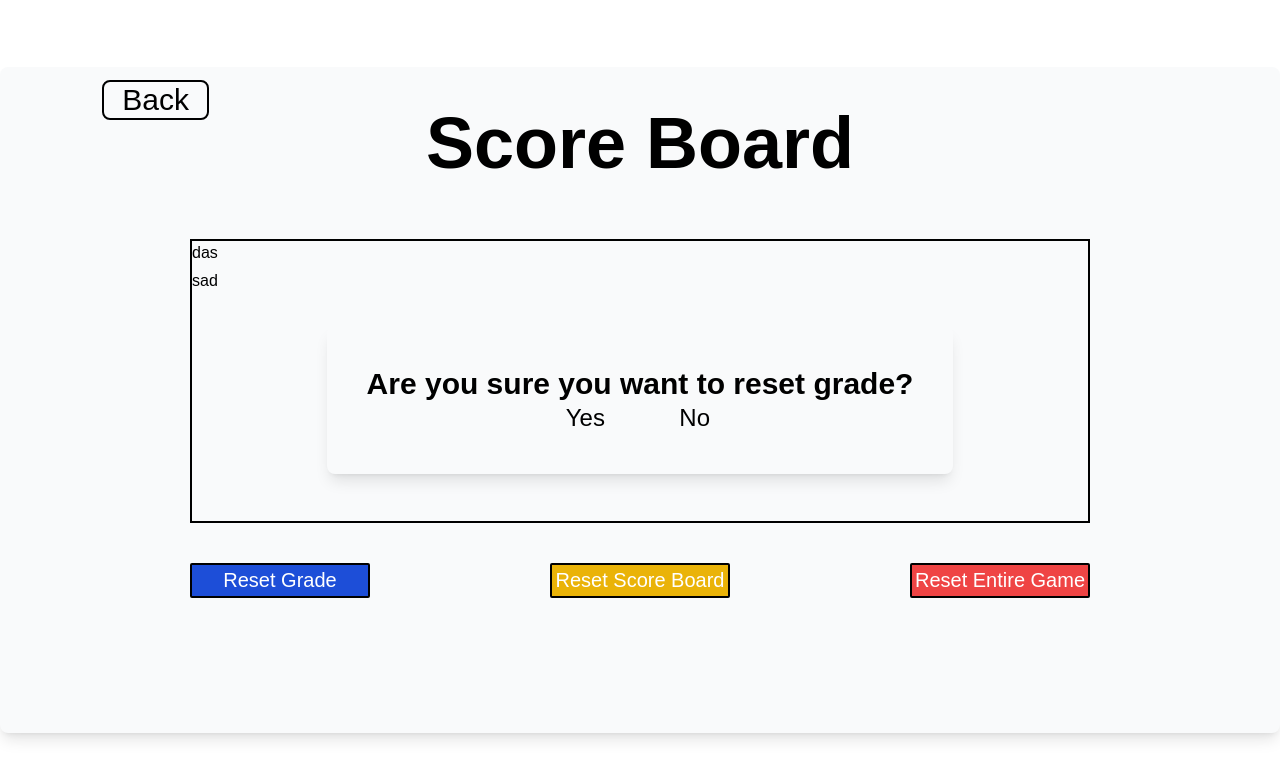
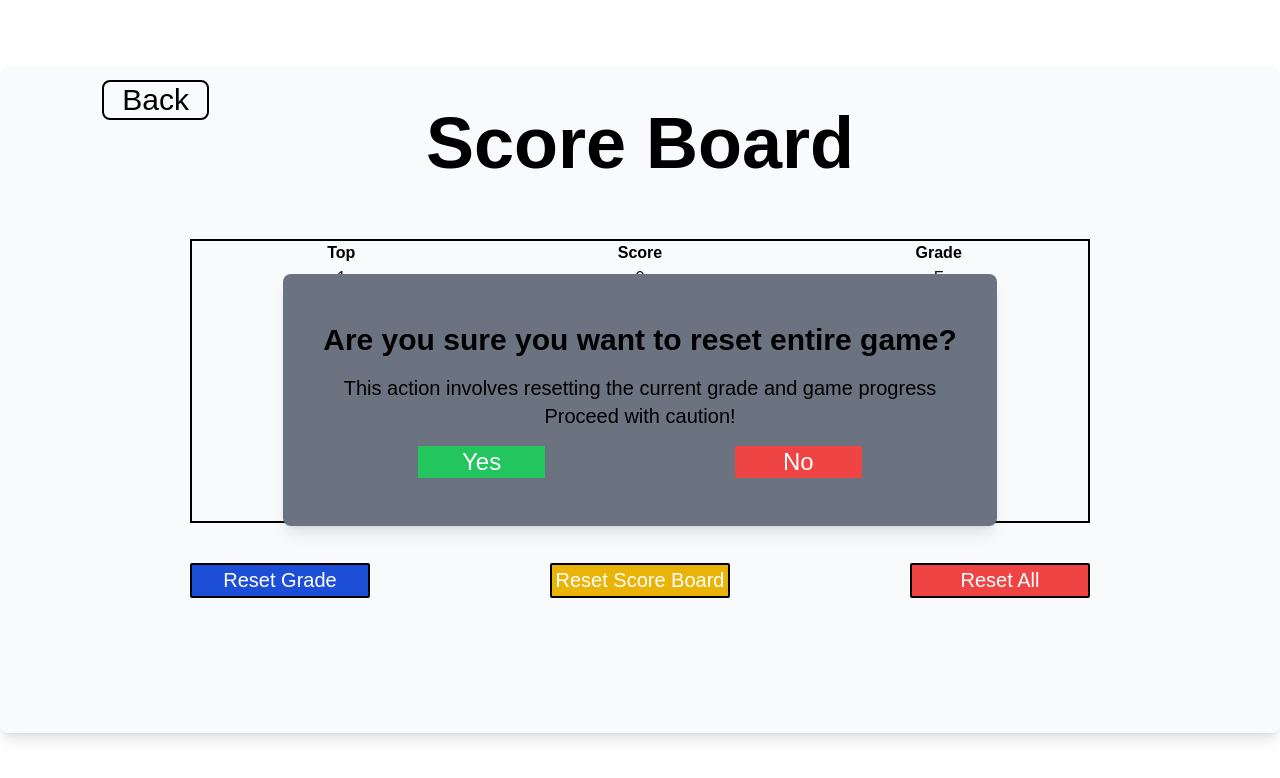
Before and after one commit to mt1516/TheGradeEscape, a Next.js app: page /scoreboard in a window 1280 px wide. Both pictures are taken after a click on the button "Reset Grade". Shown: the top 778 px of the page. Built offline with nearby package versions, Linux system fonts and the light colour scheme.

Commit message:
Finish score board

```diff
--- a/app/(main)/(main-menu)/page.tsx
+++ b/app/(main)/(main-menu)/page.tsx
@@ -1,7 +1,7 @@
 'use client';
 
 import Link from 'next/link';
-import { resetStorage } from '@/app/game/storage';
+import { initStorage } from '@/app/game/storage';
 
 export default function Home() {
   return (
--- a/app/game/storage.tsx
+++ b/app/game/storage.tsx
@@ -11,7 +11,15 @@ export enum GAMEMODE_DIFFICULTY {
     FINAL_HARD = 'final-hard'
 }
 
-export function resetStorage() {
+export function initStorage() {
+    resetCurrentGame(false);
+    resetScoreBoard(false);
+    if (typeof window !== 'undefined') {
+        localStorage.setItem('currentCharacter', '1');
+    }
+}
+
+export function resetCurrentGame(reload: boolean = true) {
     if (typeof window !== 'undefined') {
         localStorage.setItem('DTWS-easy', '0');
         localStorage.setItem('DTWS-medium', '0');
@@ -23,10 +31,71 @@ export function resetStorage() {
         localStorage.setItem('DBTW-medium', '0');
         localStorage.setItem('DBTW-hard', '0');
         localStorage.setItem('final-hard', '0');
-        localStorage.setItem('currentCharacter', '1');
         localStorage.setItem('currentGrade', 'F');
-        window.location.reload();
+        if (reload) {
+            window.location.reload();
+        }
     }
+}
+
+export function resetScoreBoard(reload: boolean = true) {
+    if (typeof window !== 'undefined') {
+        localStorage.setItem('top-1-s', '0');
+        localStorage.setItem('top-2-s', '0');
+        localStorage.setItem('top-3-s', '0');
+        localStorage.setItem('top-4-s', '0');
+        localStorage.setItem('top-5-s', '0');
+        localStorage.setItem('top-6-s', '0');
+        localStorage.setItem('top-7-s', '0');
+        localStorage.setItem('top-8-s', '0');
+        localStorage.setItem('top-9-s', '0');
+        localStorage.setItem('top-10-s', '0');
+        localStorage.setItem('top-1-g', 'F');
+        localStorage.setItem('top-2-g', 'F');
+        localStorage.setItem('top-3-g', 'F');
+        localStorage.setItem('top-4-g', 'F');
+        localStorage.setItem('top-5-g', 'F');
+        localStorage.setItem('top-6-g', 'F');
+        localStorage.setItem('top-7-g', 'F');
+        localStorage.setItem('top-8-g', 'F');
+        localStorage.setItem('top-9-g', 'F');
+        localStorage.setItem('top-10-g', 'F');
+        if (reload) {
+            window.location.reload();
+        }
+    }
+}
+
+export function updateScoreBoard(score: number, grade = 'F') {
+    if (typeof window === 'undefined') return;
+    var scores = [];
+    for (var i = 1; i <= 10; i++) {
+        scores.push(parseInt(localStorage.getItem('top-' + i) || '0'));
+    }
+    var grades = [];
+    for (var i = 1; i <= 10; i++) {
+        grades.push(localStorage.getItem('top-' + i + '-g') || 'F');
+    }
+    scores.push(score);
+    grades.push(grade);
+    scores.sort((a, b) => b - a);
+    grades.sort((a, b) => compareGrade(b) - compareGrade(a));
+    for (var i = 1; i <= 10; i++) {
+        localStorage.setItem('top-' + i, scores[i - 1].toString());
+        localStorage.setItem('top-' + i + '-g', grades[i - 1]);
+    }
+}
+
+export function getScoreBoard(): { score: number, grade: string }[] {
+    if (typeof window === 'undefined') return [];
+    var scores = [];
+    for (var i = 1; i <= 10; i++) {
+        scores.push({
+            score: parseInt(localStorage.getItem('top-' + i) || '0'),
+            grade: localStorage.getItem('top-' + i + '-g') || 'F'
+        });
+    }
+    return scores;
 }
 
 export function checkPlayed(mode: GAMEMODE_DIFFICULTY): boolean {
@@ -37,16 +106,8 @@ export function setPlayed(mode: string, difficulty: string) {
     localStorage.setItem(mode + '-' + difficulty, '1');
 }
 
-export function canPlayMedium(): boolean {
-    return compareGrade('C') > 0;
-}
-
-export function canPlayHard(): boolean {
-    return compareGrade('B') > 0;
-}
-
 export function canPlayFinal(): boolean {
-    return compareGrade('A') > 0;
+    return compareGrade('A') >= 0;
 }
 
 export var currentCharacter = typeof window !== 'undefined' ? parseInt(localStorage.getItem('currentCharacter') || '1') : 1;
--- a/app/ui/scoreboard/button.tsx
+++ b/app/ui/scoreboard/button.tsx
@@ -4,43 +4,43 @@ import React, { useState } from 'react';
 import Confirm, { TYPE } from './popup';
 
 export default function Buttons() {
-    const [gradePopup, setGradePopup] = useState(false);
-    const [scoreBoardPopup, setScoreBoardPopup] = useState(false);
-    const [gamePopup, setGamePopup] = useState(false);
-    const openGradePopup = () => {
-        setGradePopup(true);
+    const [resetGamePopup, setResetGamePopup] = useState(false);
+    const [resetScoreBoardPopup, setResetScoreBoardPopup] = useState(false);
+    const [resetAllPopup, setResetAllPopup] = useState(false);
+    const openResetGamePopup = () => {
+        setResetGamePopup(true);
     }
-    const openScoreBoardPopup = () => {
-        setScoreBoardPopup(true);
+    const openResetScoreBoardPopup = () => {
+        setResetScoreBoardPopup(true);
     }
-    const openGamePopup = () => {
-        setGamePopup(true);
+    const openResetAllPopup = () => {
+        setResetAllPopup(true);
     }
-    const closeGradePopup = () => {
-        setGradePopup(false);
+    const closeResetGradePopup = () => {
+        setResetGamePopup(false);
     }
-    const closeScoreBoardPopup = () => {
-        setScoreBoardPopup(false);
+    const closeResetScoreBoardPopup = () => {
+        setResetScoreBoardPopup(false);
     }
-    const closeGamePopup = () => {
-        setGamePopup(false);
+    const closeResetAllPopup = () => {
+        setResetAllPopup(false);
     }
     return (
         <div className="container flex flex-row w-3/4 h-1/5 justify-between my-5">
-            {gradePopup && <Confirm type={TYPE.GRADE} closePopup={closeGradePopup} />
-            || scoreBoardPopup && <Confirm type={TYPE.BOARD} closePopup={closeScoreBoardPopup} />
-            || gamePopup && <Confirm type={TYPE.GAME} closePopup={closeGamePopup} />}
+            {resetGamePopup && <Confirm type={TYPE.GAME} closePopup={closeResetGradePopup} />
+            || resetScoreBoardPopup && <Confirm type={TYPE.BOARD} closePopup={closeResetScoreBoardPopup} />
+            || resetAllPopup && <Confirm type={TYPE.ALL} closePopup={closeResetAllPopup} />}
             <button className="container h-1/2 w-1/5 text-center text-xl border-2 border-black rounded-sm bg-blue-700 hover:bg-blue-800 text-white"
-                onClick={openGradePopup}>
+                onClick={openResetGamePopup}>
                 Reset Grade
             </button>
             <button className="container h-1/2 w-1/5 text-center text-xl border-2 border-black rounded-sm bg-yellow-500 hover:bg-yellow-600 text-white"
-                onClick={openScoreBoardPopup}>
+                onClick={openResetScoreBoardPopup}>
                 Reset Score Board
             </button>
             <button className="container h-1/2 w-1/5 text-center text-xl border-2 border-black rounded-sm bg-red-500 hover:bg-red-600 text-white"
-                onClick={openGamePopup}>
-                Reset Entire Game
+                onClick={openResetAllPopup}>
+                Reset All
             </button>
         </div>
     );
--- a/app/ui/scoreboard/popup.tsx
+++ b/app/ui/scoreboard/popup.tsx
@@ -1,9 +1,16 @@
 import Popup from "reactjs-popup";
+import { resetCurrentGame, resetScoreBoard, initStorage } from "@/app/game/storage";
 
 export enum TYPE {
-    GRADE = 'reset grade',
+    GAME = 'reset entire game',
     BOARD = 'reset score board',
-    GAME = 'reset entire game'
+    ALL = 'reset all'
+}
+
+const confirmMessage = {
+    [TYPE.GAME]: 'involves resetting the current grade and game progress',
+    [TYPE.BOARD]: 'reset only score board',
+    [TYPE.ALL]: 'reset all: game progress, score board, current grade, and character'
 }
 
 export default function Confirm(props: {
@@ -12,18 +19,31 @@ export default function Confirm(props: {
 }) {
     return (
         <Popup open={true} closeOnDocumentClick={false}>
-            <div className="container flex flex-col bg-gray-50 rounded-lg shadow-lg h-1/5 p-10">
-                <h1 className="text-3xl font-bold text-black w-full text-center justify-self-center">Are you sure you want to {props.type}?</h1>
-                <div className="container flex flex-row justify-center items-center h-1/5 w-full">
-                    <button className="h-fit text-black w-1/5 text-center text-2xl"
+            <div className="container flex flex-col bg-gray-500 rounded-lg shadow-lg h-1/5 p-10">
+                <h1 className="text-3xl font-bold text-black w-full text-center justify-self-center my-2">Are you sure you want to {props.type}?</h1>
+                <div className="container flex flex-col text-black text-center text-xl w-full my-2">
+                    <p>This action {confirmMessage[props.type]}</p>
+                    <p>Proceed with caution!</p>
+                </div>
+                <div className="container flex flex-row justify-around items-center h-1/5 w-full my-2">
+                    <button className="h-fit w-1/5 text-center text-2xl bg-green-500 hover:bg-green-600 text-white"
                         onClick={() => {
                             props.closePopup();
-                            // Your function here
-                            console.log('yes');
+                            switch (props.type) {
+                                case TYPE.GAME:
+                                    resetCurrentGame();
+                                    break;
+                                case TYPE.BOARD:
+                                    resetScoreBoard();
+                                    break;
+                                case TYPE.ALL:
+                                    initStorage();
+                                    break;
+                            }
                         }}>
                         Yes
                     </button>
-                    <button className="h-fit text-black w-1/5 text-center text-2xl"
+                    <button className="h-fit w-1/5 text-center text-2xl bg-red-500 hover:bg-red-600 text-white"
                         onClick={props.closePopup}>
                         No
                     </button>
--- a/app/ui/scoreboard/scoreboard.tsx
+++ b/app/ui/scoreboard/scoreboard.tsx
@@ -1,12 +1,28 @@
+"use client";
+
+import { getScoreBoard } from "@/app/game/storage";
+import { useEffect, useState } from "react";
+
 export default function Scoreboard() {
-    return (
-        <div className="grid grid-rows-10 border-2 border-black w-3/4 h-4/5 my-5">
-            <div className="h-fit text-black">
-                das
-            </div>
-            <div className="h-fit text-black">
-                sad
-            </div>
+  const [scores, setScores] = useState<{ score: number; grade: string }[]>([]);
+
+  useEffect(() => {
+    setScores(getScoreBoard());
+  }, []);
+  return (
+    <div className="grid grid-rows-11 border-2 border-black w-3/4 h-4/5 my-5">
+      <div className="grid grid-cols-3">
+        <div className="col-span-1 text-center font-bold text-black">Top</div>
+        <div className="col-span-1 text-center font-bold text-black">Score</div>
+        <div className="col-span-1 text-center font-bold text-black">Grade</div>
+      </div>
+      {scores.map((s, i) => (
+        <div key={i} className="grid grid-cols-3">
+          <div className="col-span-1 text-center">{i + 1}</div>
+          <div className="col-span-1 text-center">{s.score}</div>
+          <div className="col-span-1 text-center">{s.grade}</div>
         </div>
-    );
+      ))}
+    </div>
+  );
 }
```
